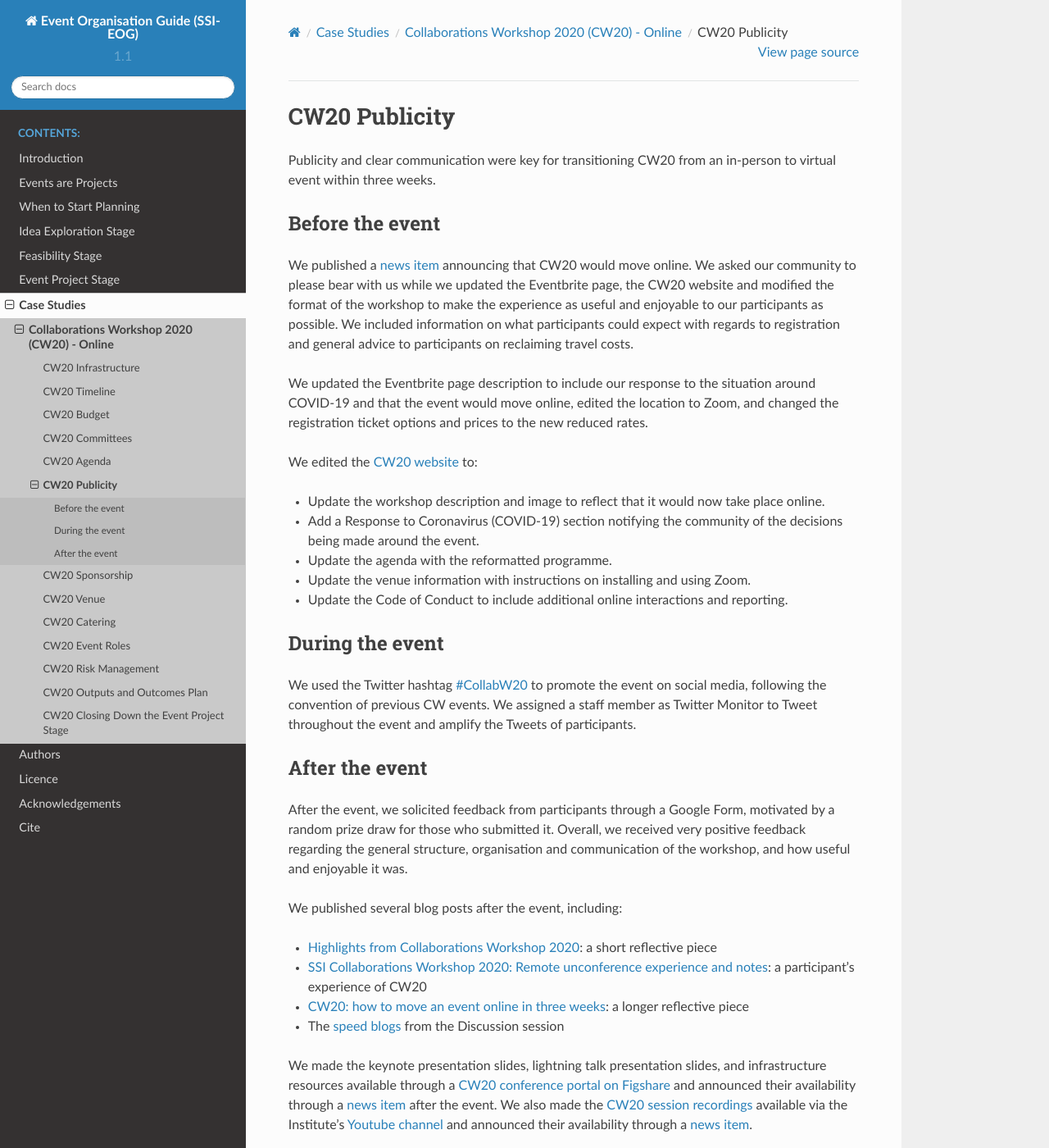
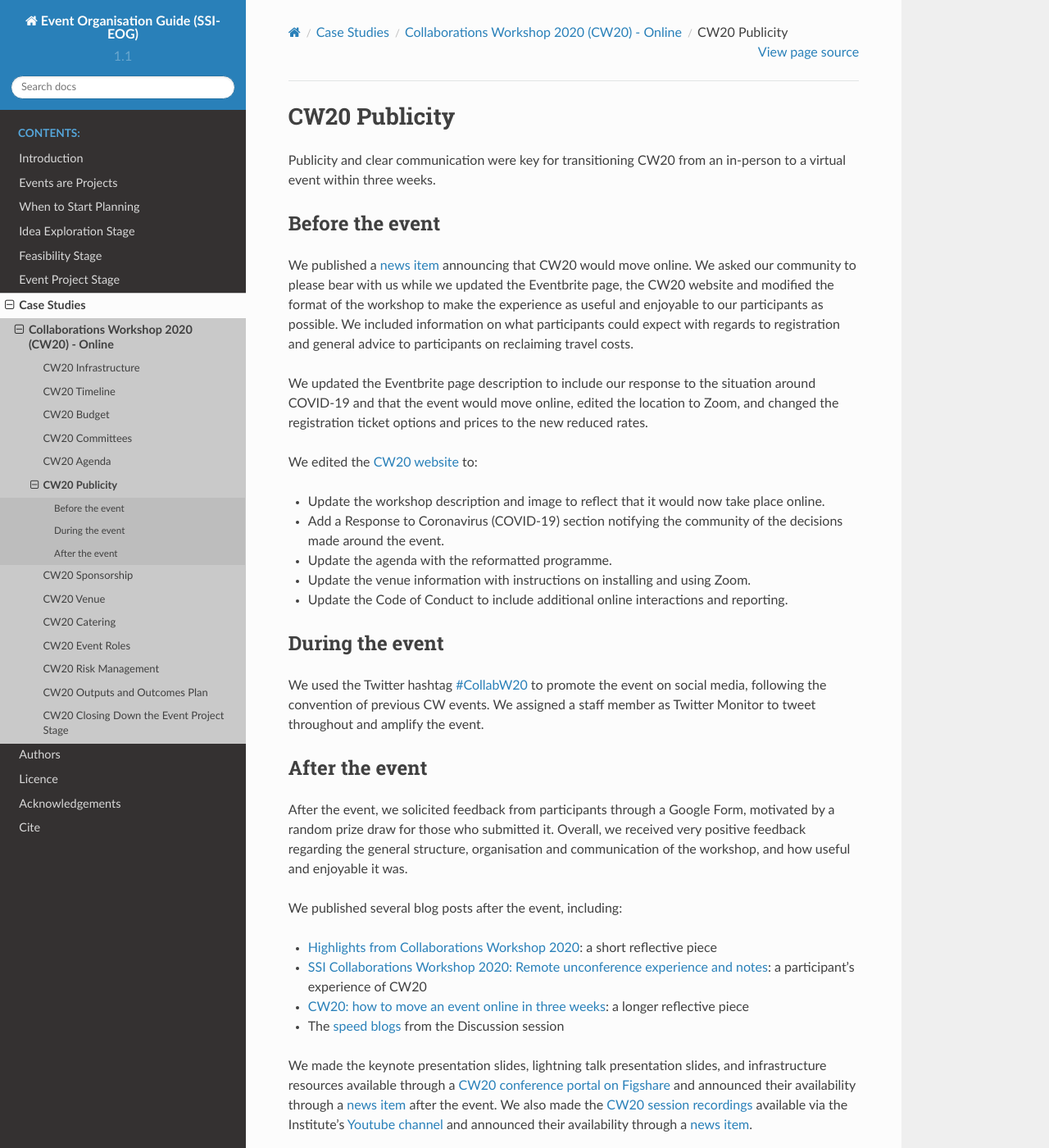
Before and after one commit to softwaresaved/event-organisation-guide, a Sphinx documentation site: the page built from docs/eog/case-studies/cw20/publicity.rst, in a window 1280 px wide and 1400 px high. Shown: the whole window at 82% size. Built offline with Sphinx 7.4.7 and the Read the Docs theme 2.0.0, drawn with Linux system fonts in a browser that asks for light colours.

Commit message:
Update publicity.rst

```diff
--- a/docs/eog/case-studies/cw20/publicity.rst
+++ b/docs/eog/case-studies/cw20/publicity.rst
@@ -3,7 +3,7 @@
 CW20 Publicity
 =====================
 
-Publicity and clear communication were key for transitioning CW20 from an in-person to virtual event within three weeks.
+Publicity and clear communication were key for transitioning CW20 from an in-person to a virtual event within three weeks.
 
 
 
@@ -19,7 +19,7 @@ We updated the Eventbrite page description to include our response to the situat
 We edited the `CW20 website <https://software.ac.uk/cw20>`_ to:
 
 - Update the workshop description and image to reflect that it would now take place online.
-- Add a Response to Coronavirus (COVID-19) section notifying the community of the decisions being made around the event.
+- Add a Response to Coronavirus (COVID-19) section notifying the community of the decisions made around the event.
 - Update the agenda with the reformatted programme.
 - Update the venue information with instructions on installing and using Zoom.
 - Update the Code of Conduct to include additional online interactions and reporting.
@@ -30,7 +30,7 @@ During the event
 --------------------
 
 We used the Twitter hashtag `#CollabW20 <https://twitter.com/hashtag/CollabW20>`_ to promote the event on social media, following the convention of previous CW events.
-We assigned a staff member as Twitter Monitor to Tweet throughout the event and amplify the Tweets of participants.
+We assigned a staff member as Twitter Monitor to tweet throughout and amplify the event.
 
 
 After the event
```
